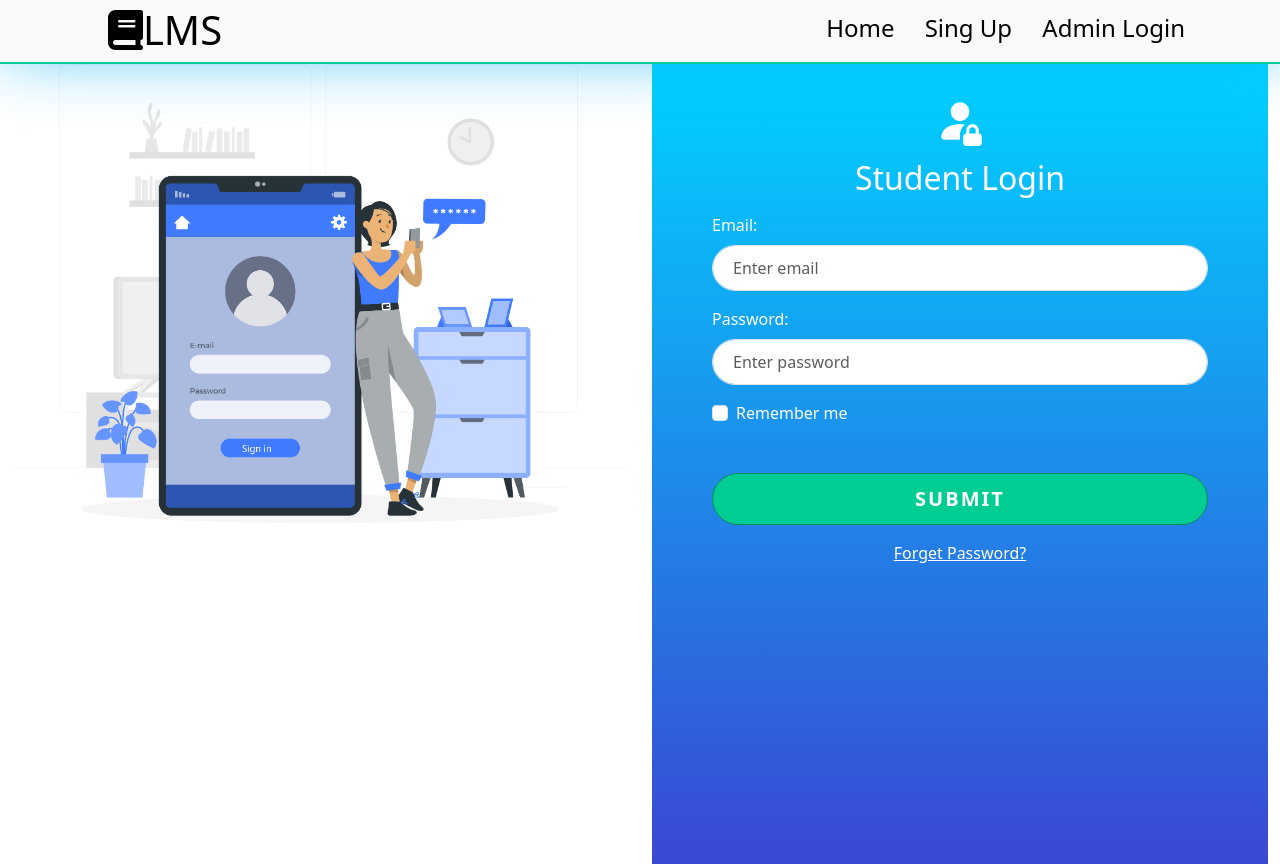
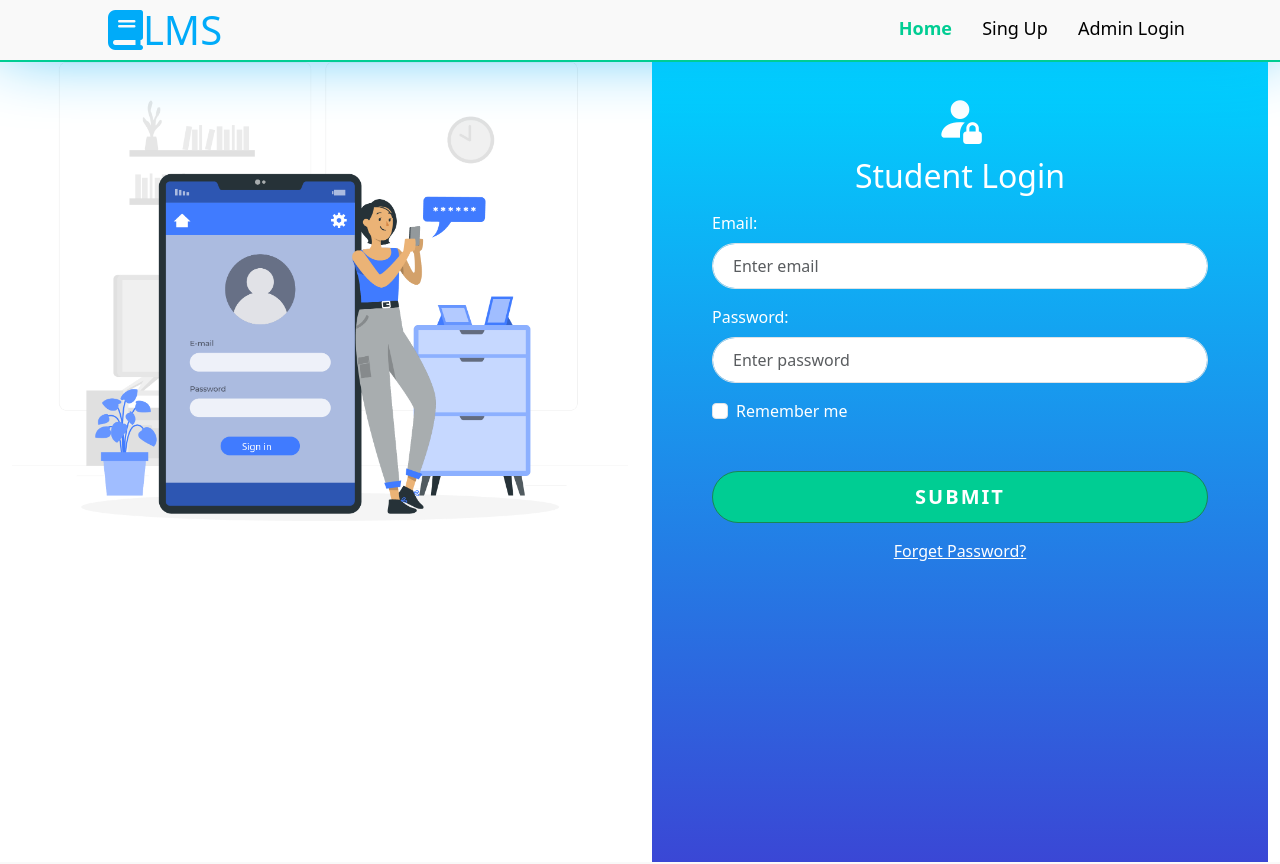
Before and after one commit to razibdash/Gnosis, a PHP site: page /home.php in a window 1280 px wide. Run offline with PHP 8.4, Linux system fonts and the light colour scheme.

Commit message:
navbar edited

```diff
--- a/css/home.css
+++ b/css/home.css
@@ -9,7 +9,7 @@
     text-align: center;
 }
 .header .logo span{
-    color: black;
+    color: #00abf9;
    font-size: 40px;
 }
 .header .logo a{
@@ -17,6 +17,7 @@
 }
 .header .sing-up{
     text-align: center;
+    margin-top: 5px;
 
 }
 .header .sing-up ul{
@@ -29,11 +30,16 @@
 .header .sing-up ul li a{
     text-decoration: none;
     color: black;
-    font-size: 24px;
+    font-size: 18px;
     padding: 13px;
+    font-weight: 500;
 }
 .header .sing-up ul li a:hover{
-    color: antiquewhite;
+    color: #00cd93;
+}
+.header .sing-up .actives a{
+    color: #00cd93;
+    font-weight: 600;
 }
 /*studen_admin_login*/
 .studen_admin_login{
--- a/header.php
+++ b/header.php
@@ -29,10 +29,9 @@
                 <div class="col-md-10 d-flex justify-content-end">
                     <div class="sing-up">
                      <ul>
-                        <li><a href="home.php">Home</a></li>
+                        <li class='actives'><a href="home.php">Home</a></li>
                         <li><a href="Sing-up.php">Sing Up</a></li>
                         <li><a href="admin-login.php">Admin Login</a></li>
-
                      </ul>
                     </div>
                 </div>
```
